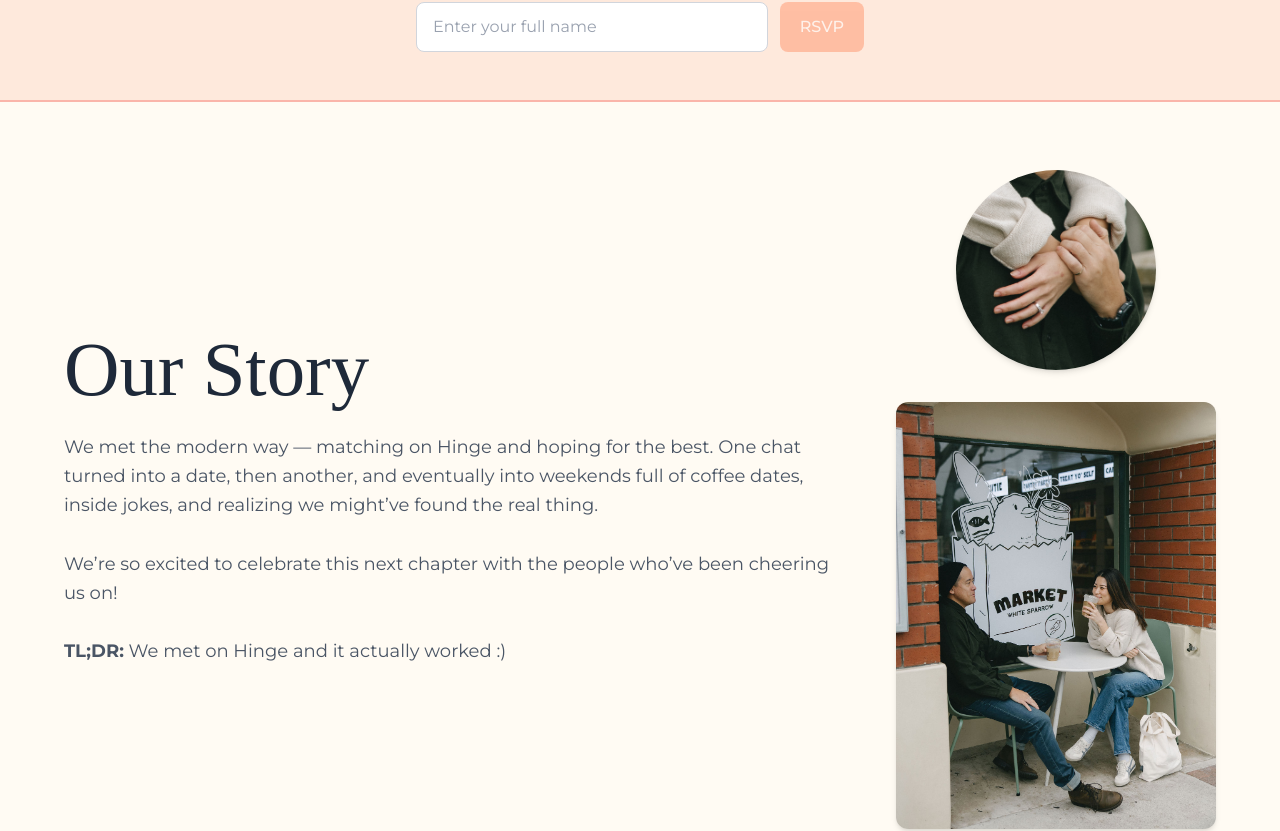
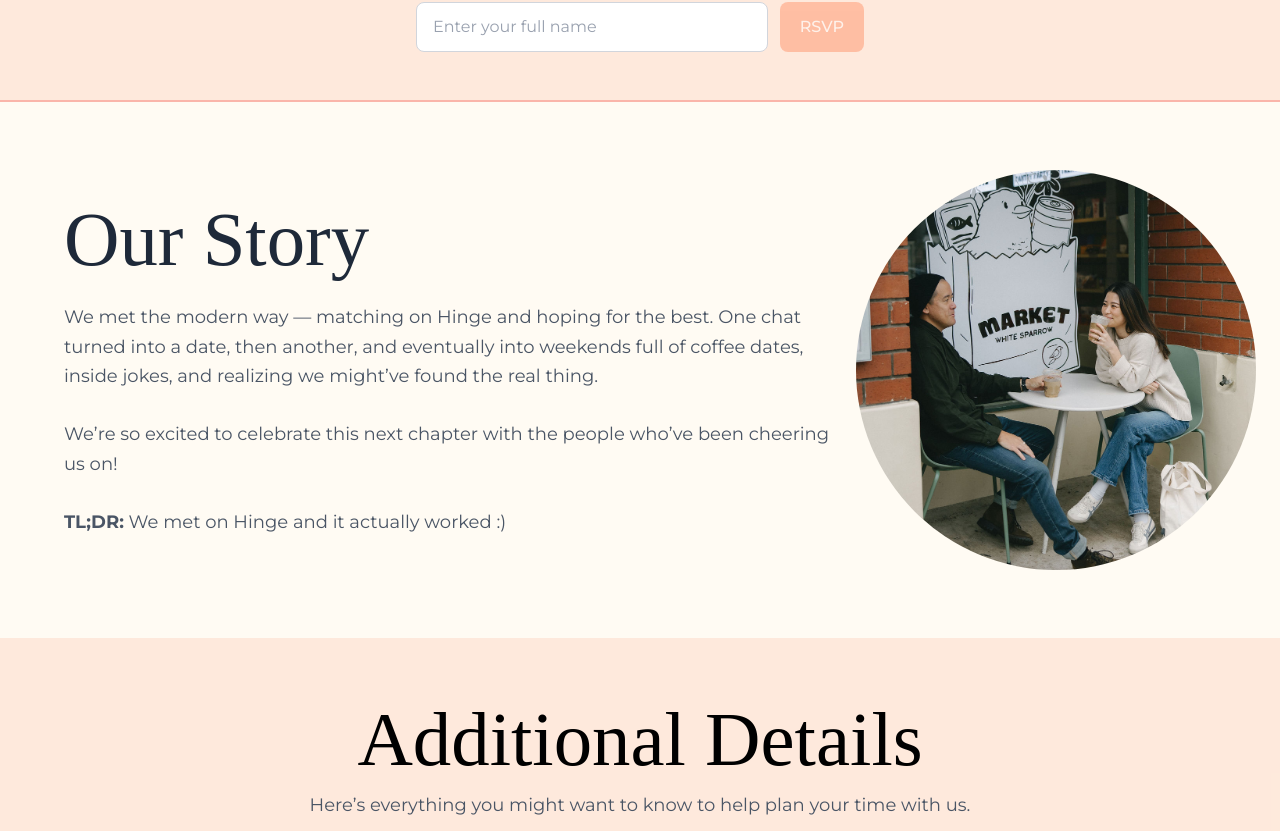
Before and after one commit to brianlpham21/mio-and-brian-wedding-rsvp, a Next.js app: page / in a window 1280 px wide. Shown: the part 2530-3361 px from the top of the page. Built offline with nearby package versions, Linux system fonts and the light colour scheme.

Commit message:
photo edit

```diff
--- a/app/components/ourStory.tsx
+++ b/app/components/ourStory.tsx
@@ -17,7 +17,6 @@ export default function OurStory({ selectedLang }: { selectedLang: { code: strin
       id="our-story"
       className="w-full relative flex flex-col md:flex-row justify-center items-center px-6 sm:px-12 py-17 gap-16"
     >
-      {/* Text Column */}
       <motion.div
         initial={{ opacity: 0, y: 50 }}
         whileInView={{ opacity: 1, y: 0 }}
@@ -49,38 +48,20 @@ export default function OurStory({ selectedLang }: { selectedLang: { code: strin
         transition={{ duration: 1.2, ease: 'easeOut' }}
         className="flex-1 w-full md:max-w-xs relative z-10 flex flex-col items-center"
       >
-        {/* Circle Image */}
         <motion.div
-          // whileHover={{ scale: 1.02, boxShadow: '10px 20px 15px rgba(0,0,0,.7)' }}
-          whileHover={{ scale: 1.02 }}
-          transition={{ duration: 1, ease: 'easeOut' }}
-          // style={{ boxShadow: '10px 20px 15px rgba(0,0,0,0.5)' }}
-          className="w-64 h-64 md:w-50 md:h-50 rounded-full overflow-hidden relative shadow-md transition-shadow duration-300 ease-out mb-8"
-        >
-          <Image
-            src="/photoshoot-ring.png"
-            alt="Mio & Brian"
-            fill
-            className="object-cover scale-125"
-            sizes="(max-width: 768px) 256px, 288px"
-            priority
-          />
-        </motion.div>
-
-        <motion.div
-          initial={{ opacity: 0, y: 30 }}
+          initial={{ opacity: 0, y: 30, boxShadow: '0px 0px 0px rgba(0,0,0,0)' }}
           whileInView={{ opacity: 1, y: 0 }}
           viewport={{ once: true, amount: 0.2 }}
-          whileHover={{ scale: 1.02 }}
-          transition={{ duration: 1.2, ease: 'easeOut', delay: 0.3 }}
-          className="w-full aspect-[3/4] rounded-xl overflow-hidden shadow-md relative"
+          whileHover={{ scale: 1.02, boxShadow: '10px 15px 15px rgba(0,0,0,0.2)' }}
+          transition={{ duration: 0.8 }}
+          className="w-64 h-64 md:w-100 md:h-100 rounded-full overflow-hidden shadow-md relative"
         >
           <Image
             src="/photoshoot-window-web.jpg"
             alt="Wedding detail"
             fill
             className="object-cover"
-            // style={{ objectPosition: '50% 10%' }}
+            style={{ objectPosition: '10% 65%' }}
             sizes="(max-width: 768px) 320px, 360px"
             priority
           />
```
